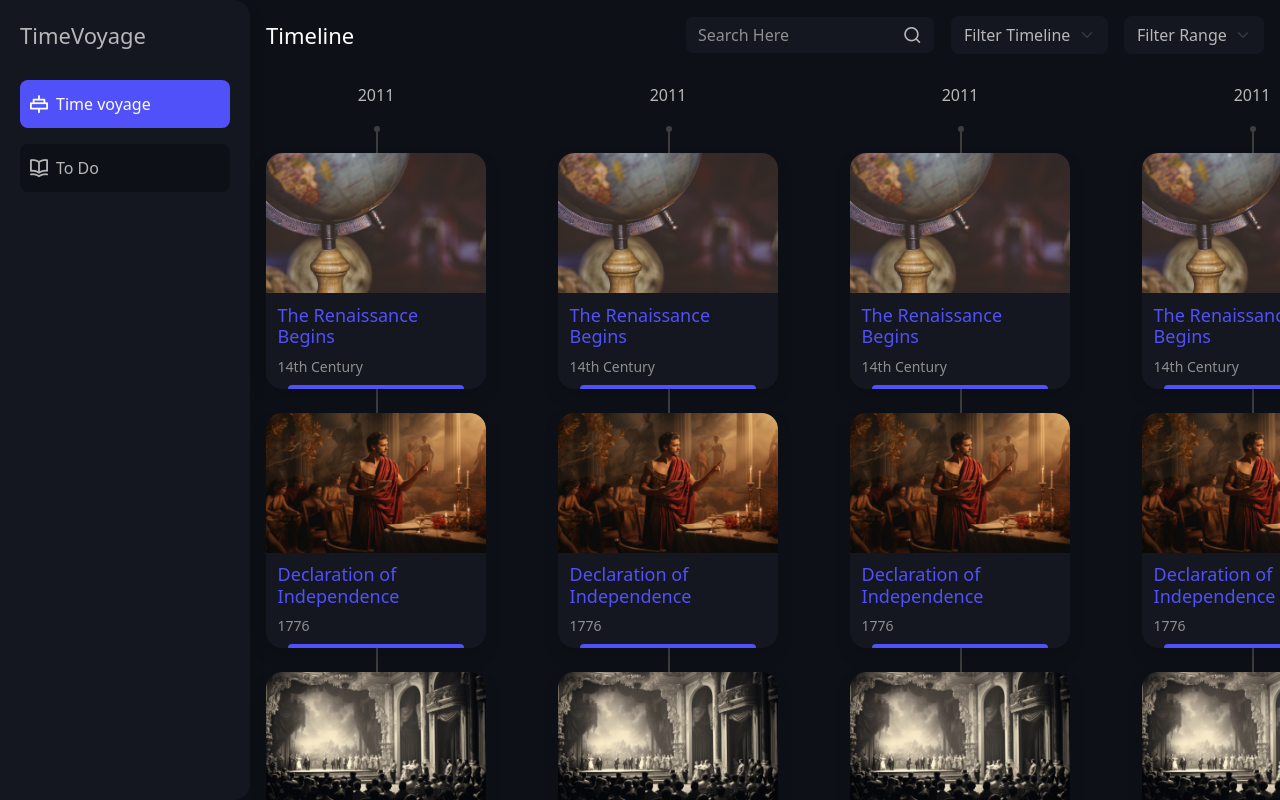
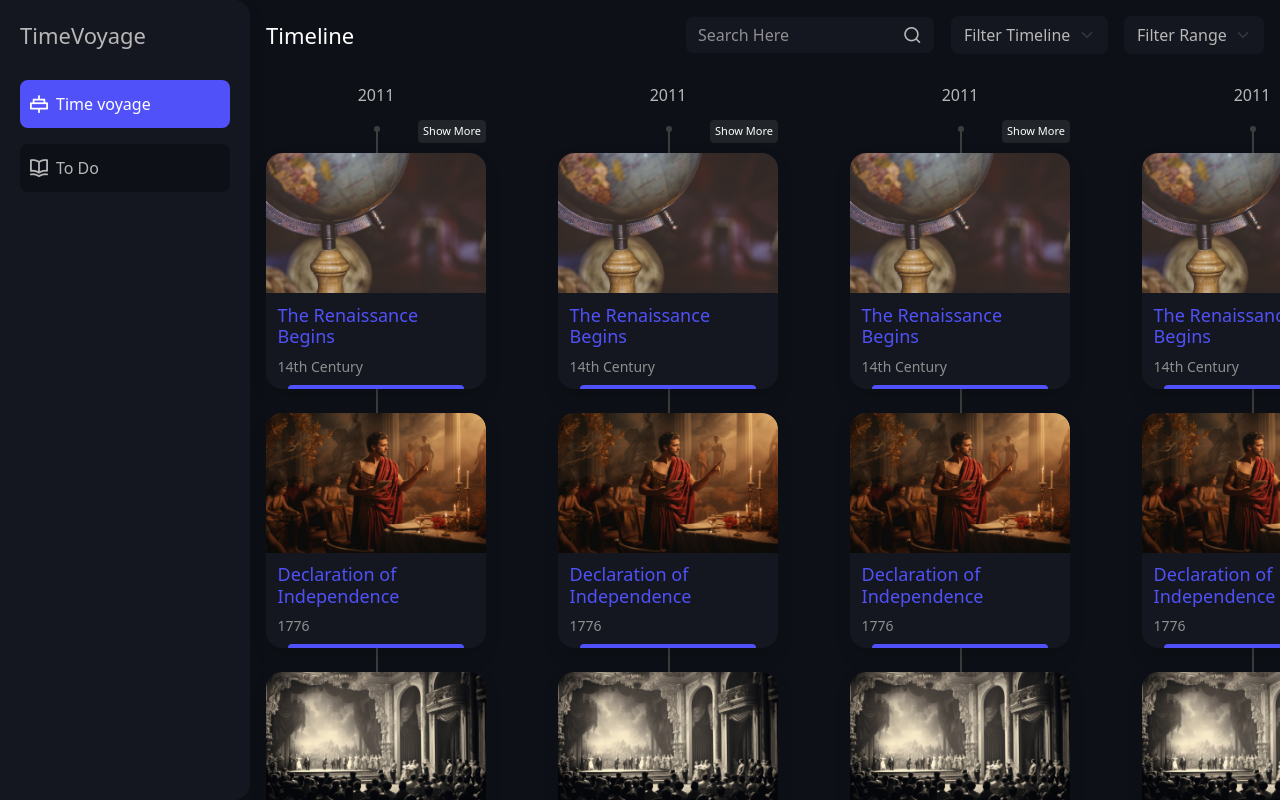
Before and after one commit to KevangPatel/theTimeVoyage, an Angular app: page /time-voyage in a window 1280 px wide. Built offline with nearby package versions, Linux system fonts and the light colour scheme; a web font is replaced by a local one.

Commit message:
Feat: Implemented Event details popup

```diff
--- a/src/app/components/molecules/event-card/event-card.component.html
+++ b/src/app/components/molecules/event-card/event-card.component.html
@@ -1,9 +1,14 @@
-<!-- year count -->
+<!-- Year count -->
 <h6 class="year-text text-center mb-5">2011</h6>
 
-<!-- event cards -->
-<div class="event-card-grid">
-  <div class="card" *ngFor="let event of events">
+<!-- Show more button -->
+<div class="show-more">
+  <button class="btn btn-sm btn-dark">Show More</button>
+</div>
+
+<!-- Event cards -->
+<div class="event-card-grid" >
+  <div class="card" *ngFor="let event of events" (click)="openEventDetails(event)">
     <figure class="mb-0">
       <img
         src="{{ event.image }}"
--- a/src/app/components/molecules/event-card/event-card.component.ts
+++ b/src/app/components/molecules/event-card/event-card.component.ts
@@ -1,5 +1,5 @@
 import { CommonModule } from '@angular/common';
-import { Component } from '@angular/core';
+import { Component, EventEmitter, Output } from '@angular/core';
 
 @Component({
   selector: 'app-event-card',
@@ -9,6 +9,9 @@ import { Component } from '@angular/core';
   styleUrl: './event-card.component.scss',
 })
 export class EventCardComponent {
+
+  @Output() eventDetailsEvent: EventEmitter<any> = new EventEmitter<any>();
+
   events = [
     {
       id: 1,
@@ -38,4 +41,9 @@ export class EventCardComponent {
       video: 'https://www.youtube.com/watch?v=1',
     },
   ];
+
+  openEventDetails(event: any) {
+    console.log(event)
+    this.eventDetailsEvent.emit(event);
+  }
 }
--- a/src/app/components/molecules/timeline/timeline.component.html
+++ b/src/app/components/molecules/timeline/timeline.component.html
@@ -1,7 +1,7 @@
 <div class="timeline-grid">
   <app-event-card
     class="event-card-wrapper flex-shrink-0"
-    *ngFor="let event of [1, 1, 1, 1, 1, 1, 1]"
-    (click)="openEventDetails(event)"
+    *ngFor="let event of [1, 2, 3, 4, 15, 16, 61]"
+    (eventDetailsEvent)="openEventDetails($event)"
   ></app-event-card>
 </div>
--- a/src/app/components/molecules/timeline/timeline.component.ts
+++ b/src/app/components/molecules/timeline/timeline.component.ts
@@ -16,6 +16,8 @@ export class TimelineComponent {
   constructor() {}
 
   openEventDetails(event: any) {
-    this.eventDetailsEvent.emit(event)
+    console.log(event)
+    this.eventDetailsEvent.emit(event);
+    // e.stopPropagation()
   }
 }
--- /dev/null
+++ b/src/app/components/organisams/event-list-overlay/event-list-overlay.component.html
@@ -0,0 +1,17 @@
+<div
+  class="offcanvas offcanvas-end"
+  tabindex="-1"
+  id="offcanvasRight"
+  aria-labelledby="offcanvasRightLabel"
+>
+  <div class="offcanvas-header">
+    <h5 class="offcanvas-title" id="offcanvasRightLabel">Offcanvas right</h5>
+    <button
+      type="button"
+      class="btn-close"
+      data-bs-dismiss="offcanvas"
+      aria-label="Close"
+    ></button>
+  </div>
+  <div class="offcanvas-body">...</div>
+</div>
--- a/src/app/components/organisams/time-interface/time-interface.component.html
+++ b/src/app/components/organisams/time-interface/time-interface.component.html
@@ -1,2 +1,3 @@
 <app-timeline (eventDetailsEvent)="openEventDetails($event)"></app-timeline>
 <app-event-details *ngIf="isEventDetailsOpen" (closeEvent)="isEventDetailsOpen=false" ></app-event-details>
+<app-event-list-overlay></app-event-list-overlay>
--- a/src/styles.scss
+++ b/src/styles.scss
@@ -302,3 +302,15 @@ header {
     overflow: hidden;
   }
 }
+
+// show-more button
+.show-more {
+  position: absolute;
+  top: 32px;
+  right: 0;
+
+  .btn-sm {
+    padding: 0.15rem 0.25rem;
+    font-size: 11px;
+  }
+}
```
Also changed, not shown: src/app/components/organisams/event-details/event-details.component.html (+0 -9 lines), src/app/components/organisams/event-list-overlay/event-list-overlay.component.ts (added, +12 -0 lines), src/app/components/organisams/time-interface/time-interface.component.ts (+11 -7 lines), src/app/components/organisams/event-list-overlay/event-list-overlay.component.scss (added), 1 other file (tests, documents, lock files or other folders).
